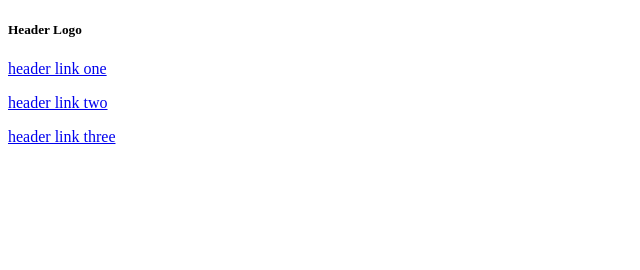
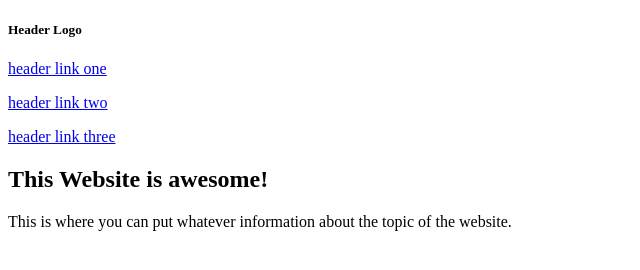
Before and after one commit to BrekdenSmith/landing-page, a plain HTML site: page index.html in a window 1280 px wide. Shown: the whole page, without its empty margins (0-640 px from the left). Drawn offline with Linux system fonts and the light colour scheme.

Commit message:
Create the header and fill out most of the info     I created the header and added the links at the top as well as the header text and subtext I previously forgot to put it all in the <header> and instead put it in the <body>.

```diff
--- a/index.html
+++ b/index.html
@@ -6,13 +6,24 @@
     <title>Landing Page</title>
     <link rel="stylesheet" href="styles.css">
 </head>
-<body>
-    <div>
-        <h5>Header Logo</h5>
-        <a tagret="_blank" href="/index.html" <p>header link one</p></a>
-        <a tagret="_blank" href="/index.html" <p>header link two</p></a>
-        <a tagret="_blank" href="/index.html" <p>header link three</p></a>
+<header>
+    <h5> Header Logo</h5>
+    <div class="header-link">
+        <a tagret="_blank" href="/index.html"<p> header link one</p></a>
+        <a tagret="_blank" href="/index.html"<p> header link two</p></a>
+        <a tagret="_blank" href="/index.html"<p> header link three</p></a>
     </div>
 
-</body>
+    <div>
+        <div>
+            <h2>This Website is awesome!</h2>
+            <p>This is where you can put whatever information about the topic of the website.</p>
+        </div>
+
+
+    </div>
+
+</header>
+
+<body></body>
 </html>
```
